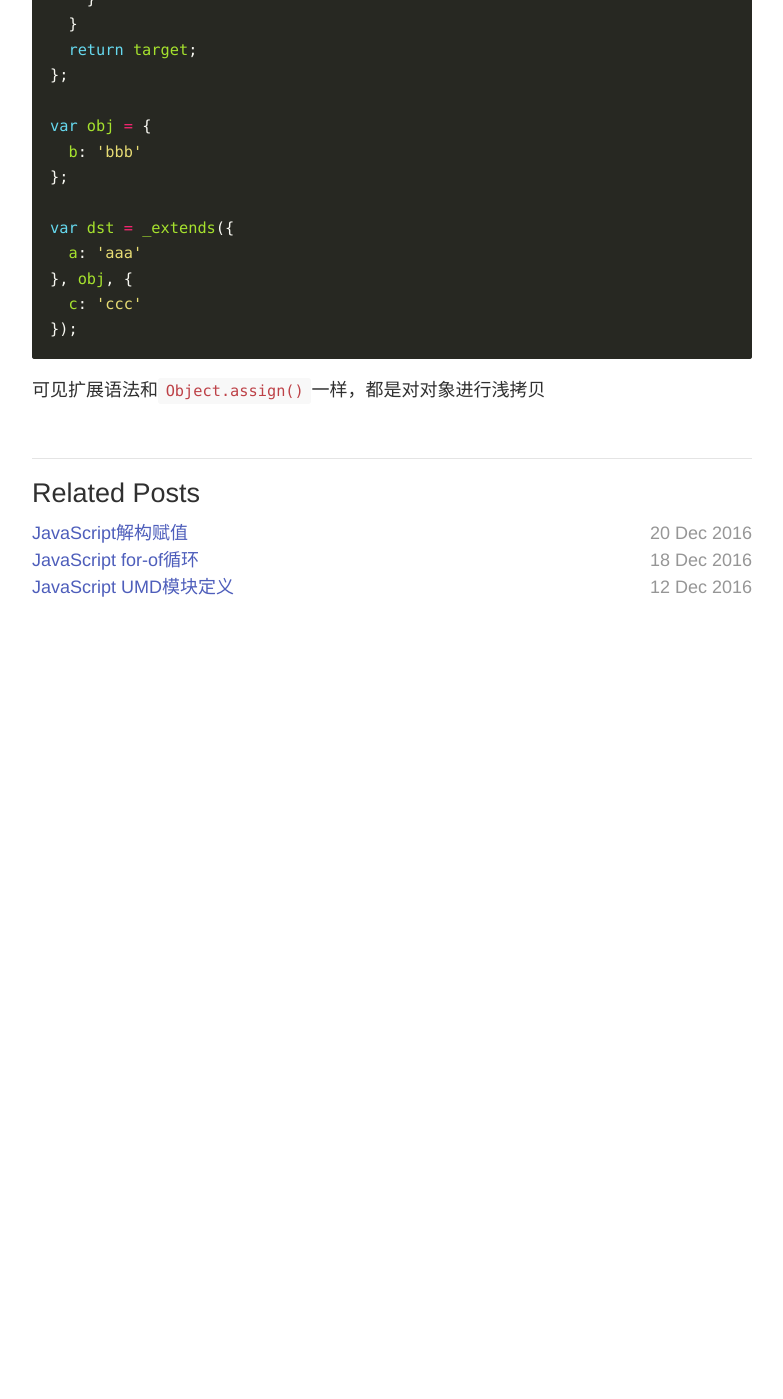
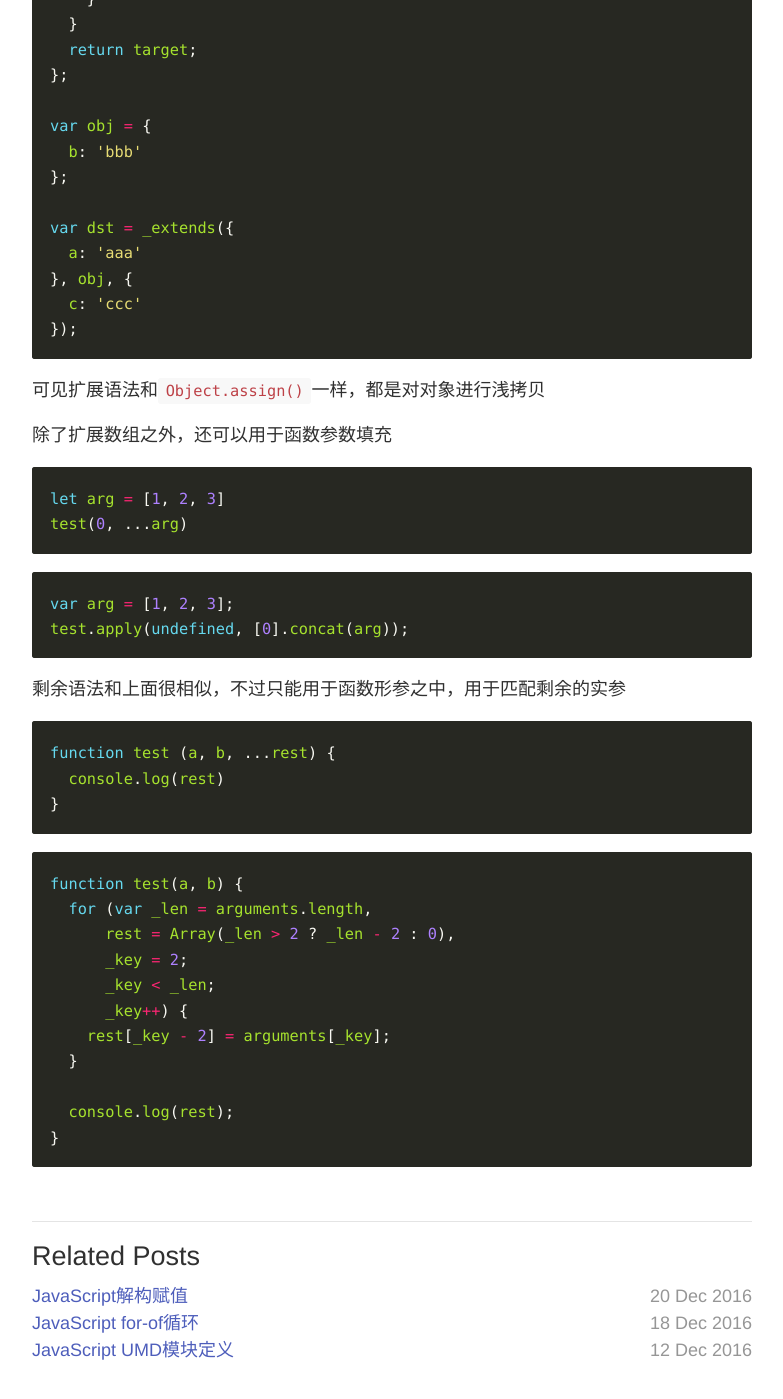
Before and after one commit to skylerlee/codelet, a Jekyll site: the page built from _posts/2016-12-22-javascript-spread-rest.md, in a window 1280 px wide and 1400 px high, scrolled down 1224 px. Shown: the whole window, without its empty margins (248-1031 px from the left). Built offline with Jekyll 4.4.1, drawn with Linux system fonts in a browser that asks for light colours; before the commit the page ends 1861 px from its top, so only the background shows below that.

Commit message:
Update post

````diff
--- a/_posts/2016-12-22-javascript-spread-rest.md
+++ b/_posts/2016-12-22-javascript-spread-rest.md
@@ -68,3 +68,37 @@ var dst = _extends({
 ```
 
 可见扩展语法和`Object.assign()`一样，都是对对象进行浅拷贝
+
+除了扩展数组之外，还可以用于函数参数填充
+
+```js
+let arg = [1, 2, 3]
+test(0, ...arg)
+```
+
+```js
+var arg = [1, 2, 3];
+test.apply(undefined, [0].concat(arg));
+```
+
+剩余语法和上面很相似，不过只能用于函数形参之中，用于匹配剩余的实参
+
+```js
+function test (a, b, ...rest) {
+  console.log(rest)
+}
+```
+
+```js
+function test(a, b) {
+  for (var _len = arguments.length,
+      rest = Array(_len > 2 ? _len - 2 : 0),
+      _key = 2;
+      _key < _len;
+      _key++) {
+    rest[_key - 2] = arguments[_key];
+  }
+
+  console.log(rest);
+}
+```
````
